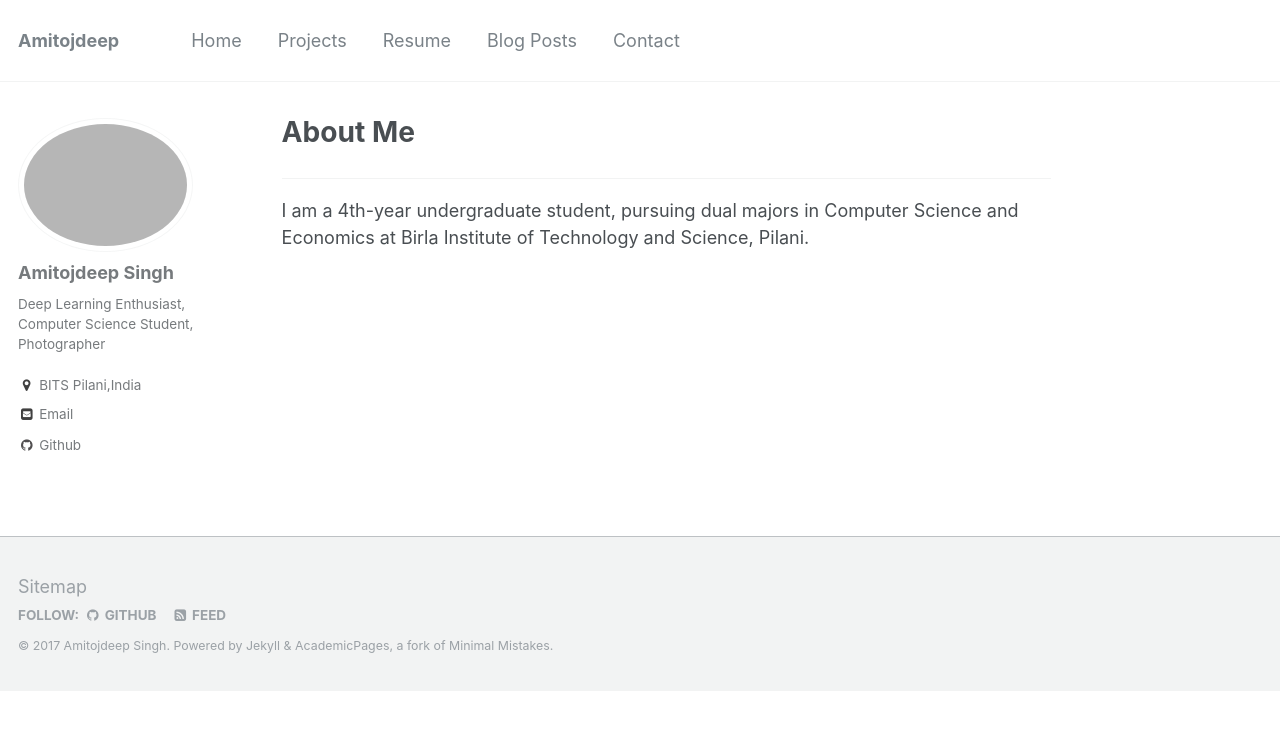
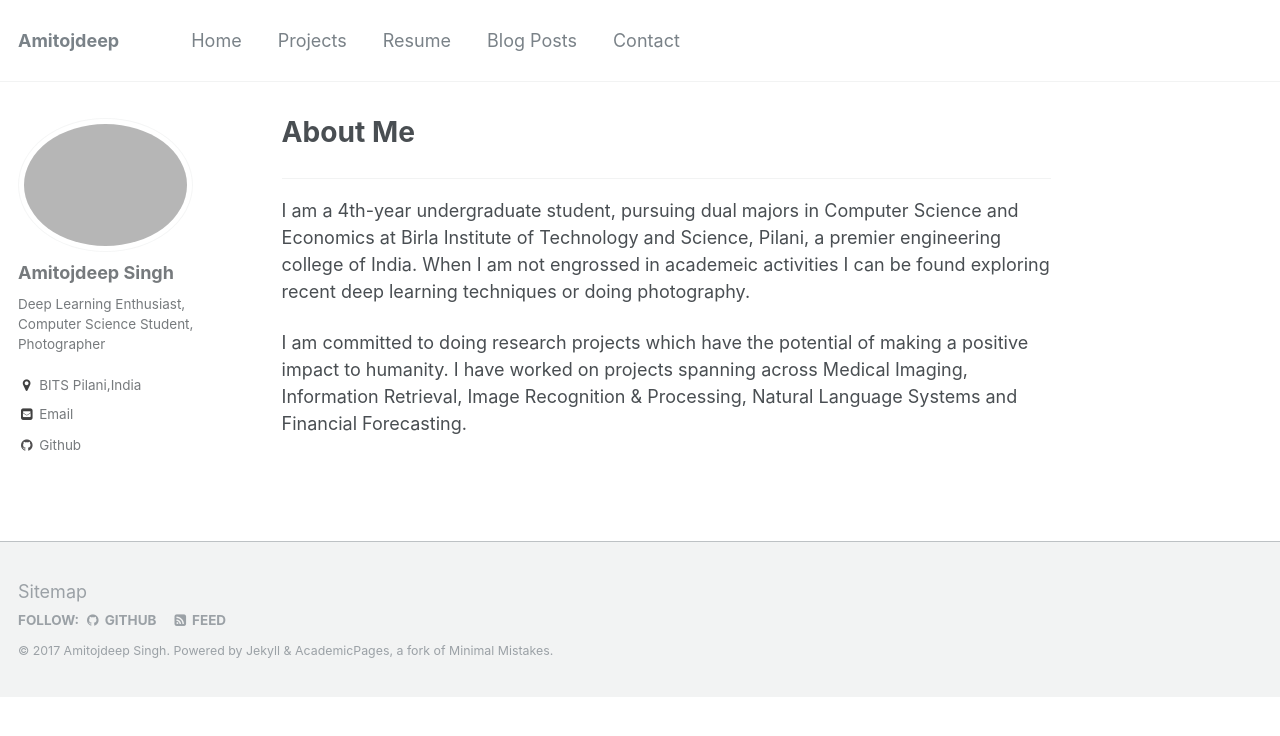
Before and after one commit to amitojdeep/amitojdeep.github.io, a Jekyll site: the page built from _pages/about.md, in a window 1280 px wide. Shown: the top 736 px of the page. Built offline with Jekyll 4.4.1, drawn with Linux system fonts in a browser that asks for light colours.

Commit message:
Update about.md

```diff
--- a/_pages/about.md
+++ b/_pages/about.md
@@ -6,4 +6,6 @@ author_profile: true
 redirect_from:
 ---
 ***
-I am a 4th-year undergraduate student, pursuing dual majors in Computer Science and Economics at Birla Institute of Technology and Science, Pilani.
+I am a 4th-year undergraduate student, pursuing dual majors in Computer Science and Economics at Birla Institute of Technology and Science, Pilani, a premier engineering college of India. When I am not engrossed in academeic activities I can be found exploring recent deep learning techniques or doing photography.
+
+I am committed to doing research projects which have the potential of making a positive impact to humanity. I have worked on projects spanning across Medical Imaging, Information Retrieval, Image Recognition & Processing, Natural Language Systems and Financial Forecasting.
```
